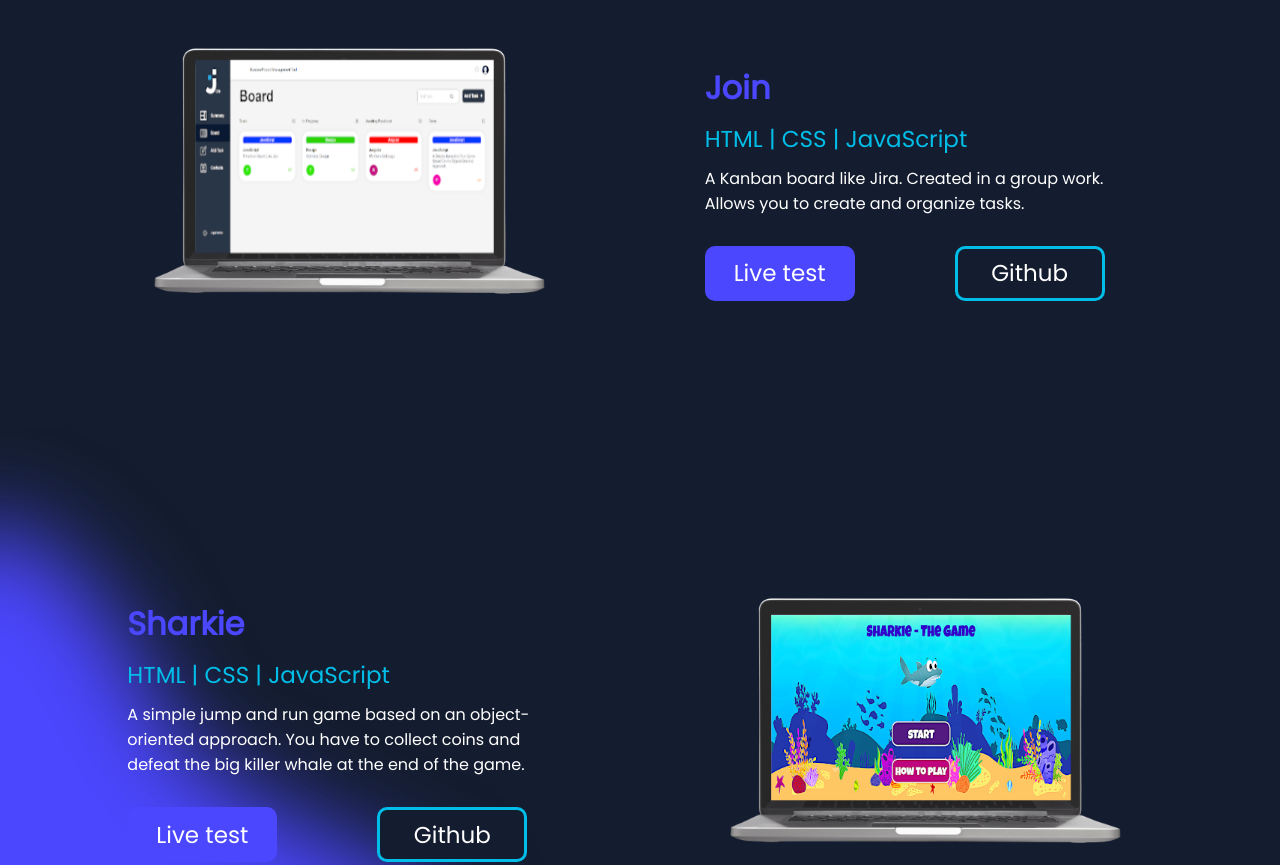
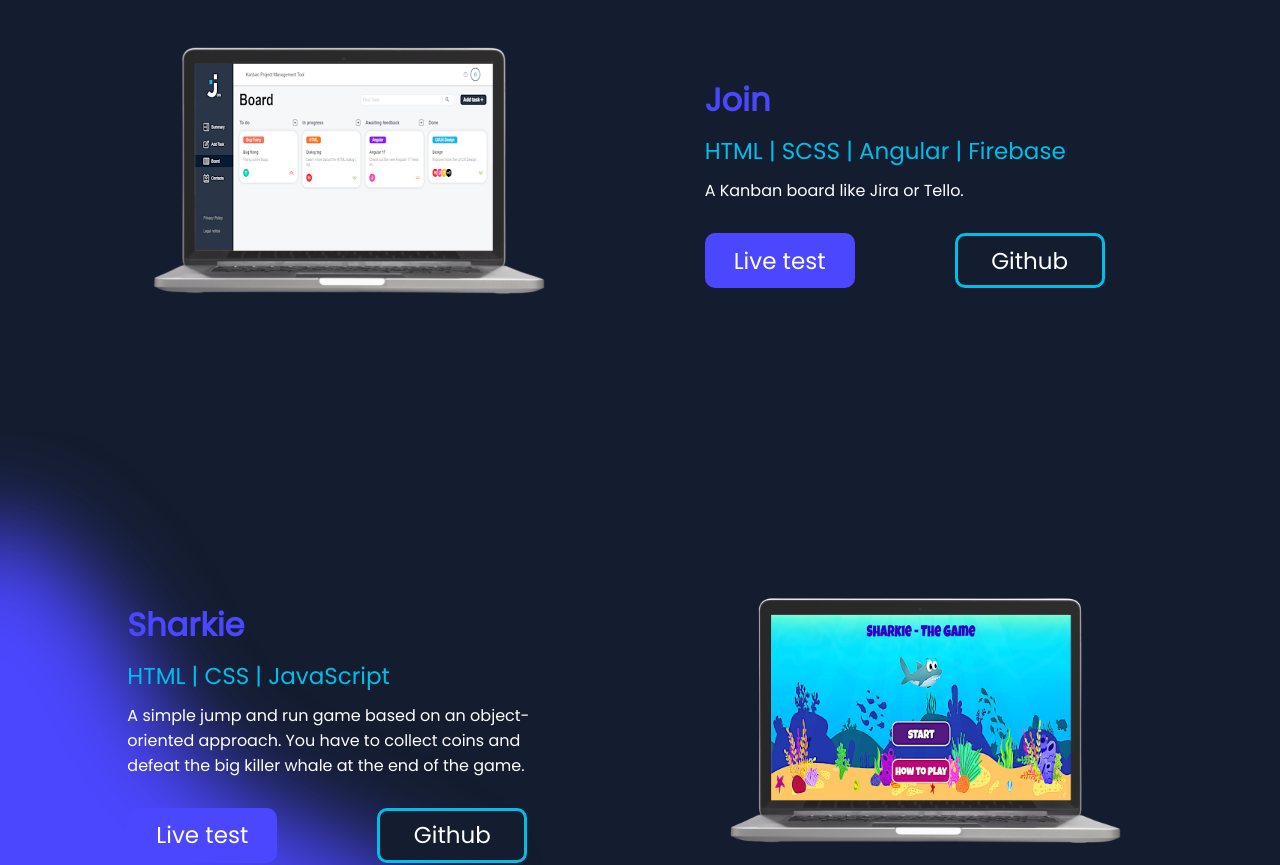
Before and after one commit to Tom5424/my-Portfolio, an Angular app: page / in a window 1280 px wide. Shown: the part 2540-3405 px from the top of the page. Built offline with nearby package versions, Linux system fonts and the light colour scheme.

Commit message:
Added another Project to the Portfolio

```diff
--- a/src/app/portfolio-component/portfolio-component.component.html
+++ b/src/app/portfolio-component/portfolio-component.component.html
@@ -19,7 +19,7 @@
             <p class="technologiesToBuild">{{ project.technologiesToBuild }}</p>
             <span class="projectDescription">{{ project.projectDescription }}</span>
             <div class="btnContainer">
-                <a [ngClass]="{'d-none': project.linkLiveTest == ''}" href="{{ project.linkLiveTest }}" target="_blank">
+                <a *ngIf="project.linkLiveTest !== ''" href="{{ project.linkLiveTest }}" target="_blank">
                     <button class="btnLiveTest">Live test</button>
                 </a>
 
--- a/src/app/portfolio-component/portfolio-component.component.ts
+++ b/src/app/portfolio-component/portfolio-component.component.ts
@@ -13,10 +13,10 @@ export class PortfolioComponentComponent {
     {
       imgProject: 'laptop1.png',
       projectTitle: 'Join',
-      technologiesToBuild: 'HTML | CSS | JavaScript',
-      projectDescription: 'A Kanban board like Jira. Created in a group work. Allows you to create and organize tasks.',
-      linkLiveTest: 'https://tom-petri.net/Join/',
-      linkGithub: 'https://github.com/Tom5424/Join',
+      technologiesToBuild: 'HTML | SCSS | Angular | Firebase',
+      projectDescription: 'A Kanban board like Jira or Tello.',
+      linkLiveTest: 'https://tom-petri.net/Join/login',
+      linkGithub: 'https://github.com/Tom5424/Join-Angular',
     },
 
     {
@@ -31,8 +31,8 @@ export class PortfolioComponentComponent {
     {
       imgProject: 'laptop3.png',
       projectTitle: 'Portfolio Page',
-      technologiesToBuild: 'HTML | CSS | Angular | TypeScript',
-      projectDescription: 'My own Webpage contains my build Projects',
+      technologiesToBuild: 'HTML | SCSS | Angular',
+      projectDescription: 'My own Webpage contains my build Projects.',
       linkLiveTest: '',
       linkGithub: 'https://github.com/Tom5424/my-Portfolio',
     },
```
Also changed, not shown: src/assets/img/laptop1.png, src/assets/img/laptop3.png.
